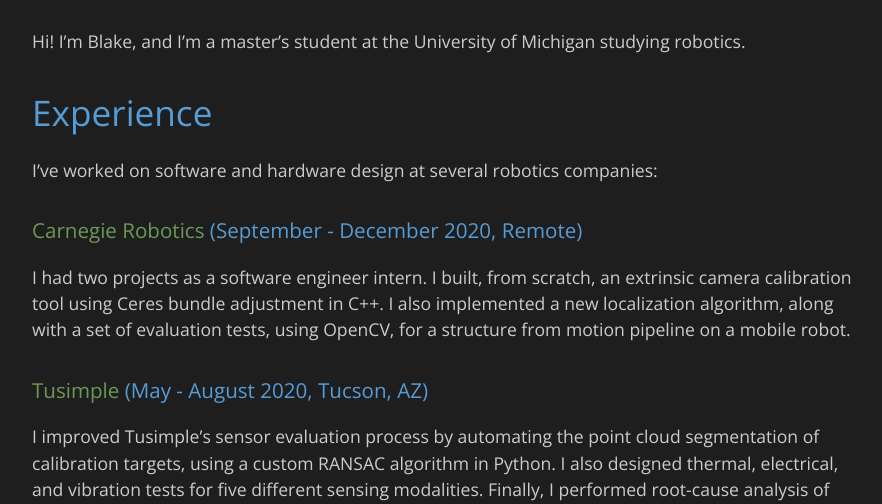
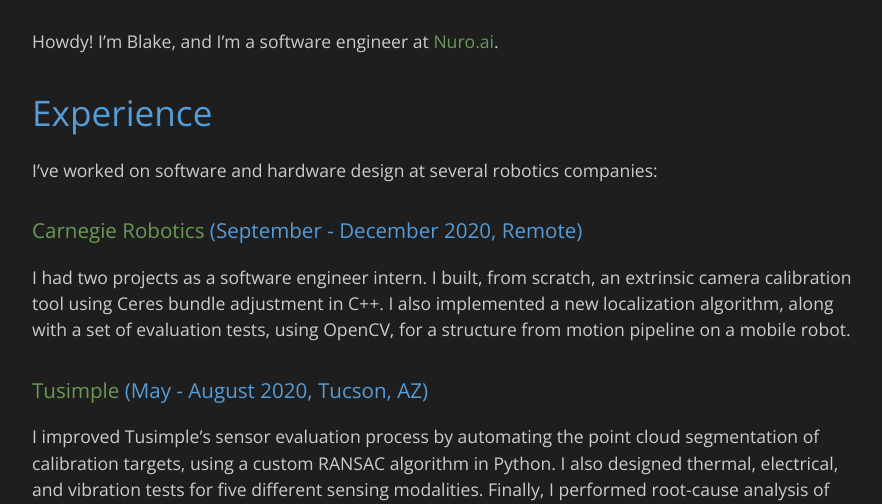
Before and after one commit to bkarwoski/bkarwoski.github.io, a Jekyll site: the page built from index.md, in a window 1280 px wide and 900 px high, cut to the strip 396-900 px from the top of the window. Shown: the whole strip, without its empty margins (192-1074 px from the left). Built offline with Jekyll 4.4.1, drawn with Linux system fonts in a browser that asks for light colours; some of the changed text lies outside the part shown.

Commit message:
update work bio and education

```diff
--- a/index.md
+++ b/index.md
@@ -5,7 +5,7 @@
 image: https://raw.githubusercontent.com/bkarwoski/bkarwoski.github.io/master/milky_way.jpg
 ---
 
-Hi! I'm Blake, and I'm a master's student at the University of Michigan studying robotics.
+Howdy! I'm Blake, and I'm a software engineer at [Nuro.ai](https://www.nuro.ai).
 
 # Experience
 I've worked on software and hardware design at several robotics companies:
@@ -37,7 +37,7 @@
 
 # Education
 
-I'm a current M.S. student in the [University of Michigan's Robotics](https://robotics.umich.edu/) program, graduating May 2021.
+I'm a recent M.S. grad of the [University of Michigan's Robotics](https://robotics.umich.edu/) program.
 
 I graduated from Texas A&M University with a B.S. in Mechanical Engeering, Magna Cum Laude, with Engineering Honors. I worked with the [Unmanned Systems Lab](https://unmanned.tamu.edu/) on building a drive-by-wire shuttle platform.
 
```
